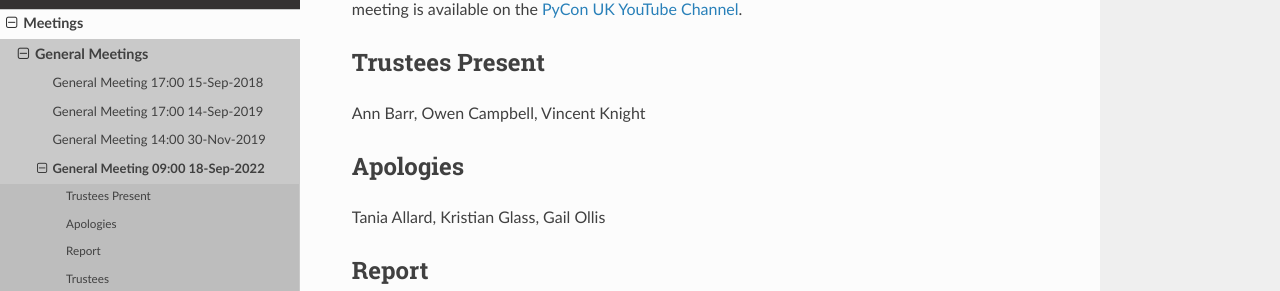
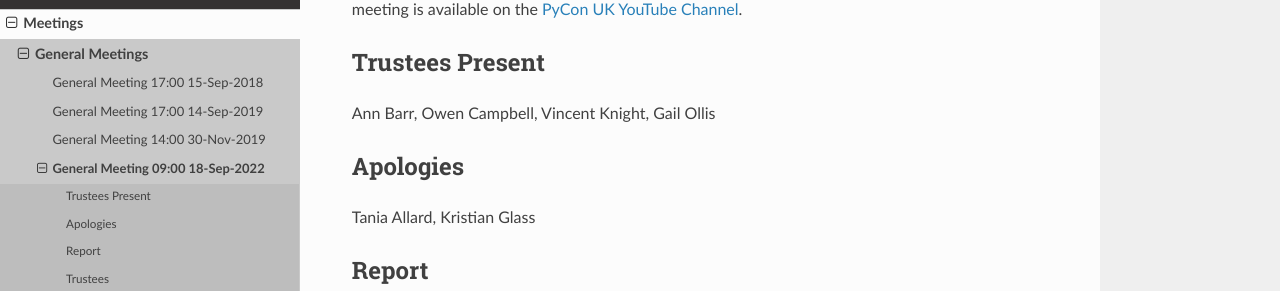
Before and after one commit to UKPythonAssociation/ukpa-internaldocs, a Sphinx documentation site: the page built from source/meetings/general/2022-09-18.rst, in a window 1280 px wide and 1269 px high. Shown: the part 186-477 px from the top of the window. Built offline with Sphinx 7.4.7 and the Read the Docs theme 2.0.0, drawn with Linux system fonts in a browser that asks for light colours.

Commit message:
Update present and apologies

```diff
--- a/source/meetings/general/2022-09-18.rst
+++ b/source/meetings/general/2022-09-18.rst
@@ -6,11 +6,11 @@ A video of the meeting is available on the `PyCon UK YouTube Channel <https://ww
 
 Trustees Present
 ----------------
-Ann Barr, Owen Campbell, Vincent Knight
+Ann Barr, Owen Campbell, Vincent Knight, Gail Ollis
 
 Apologies
 ---------
-Tania Allard, Kristian Glass, Gail Ollis
+Tania Allard, Kristian Glass
 
 Report
 ------
```
